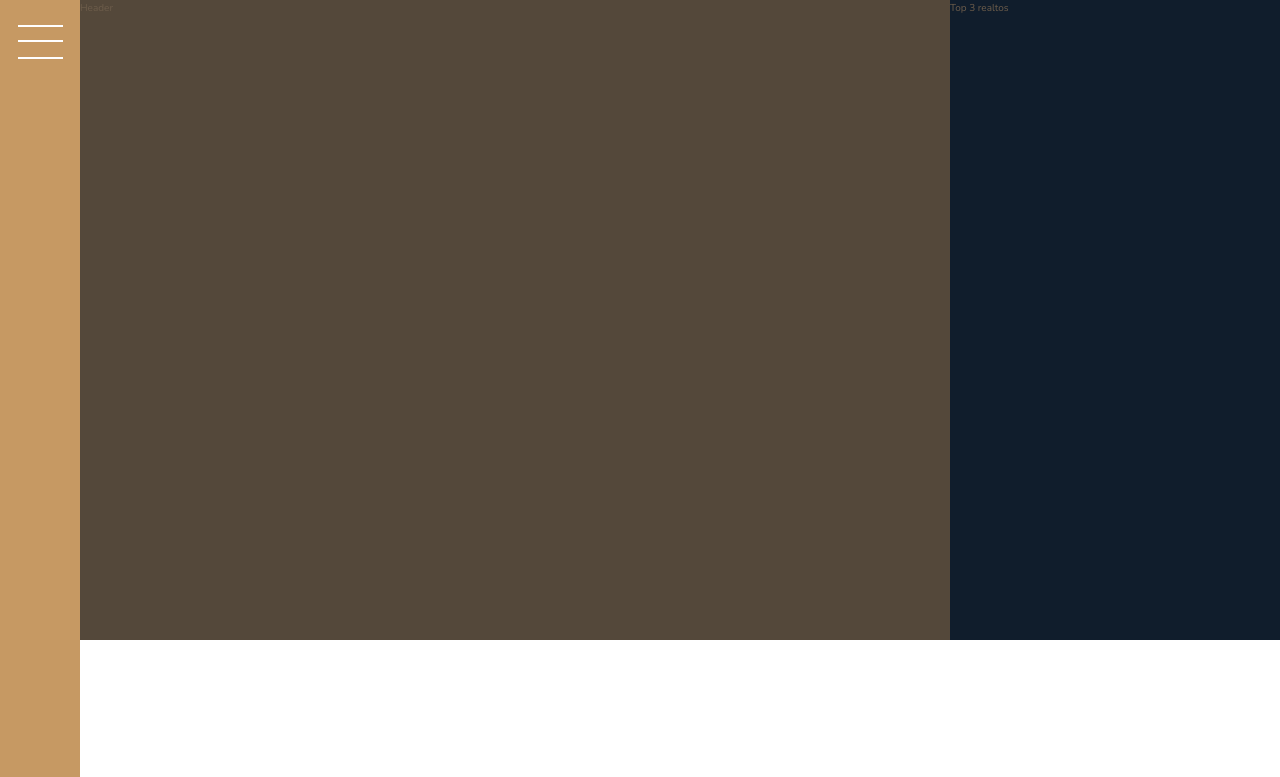
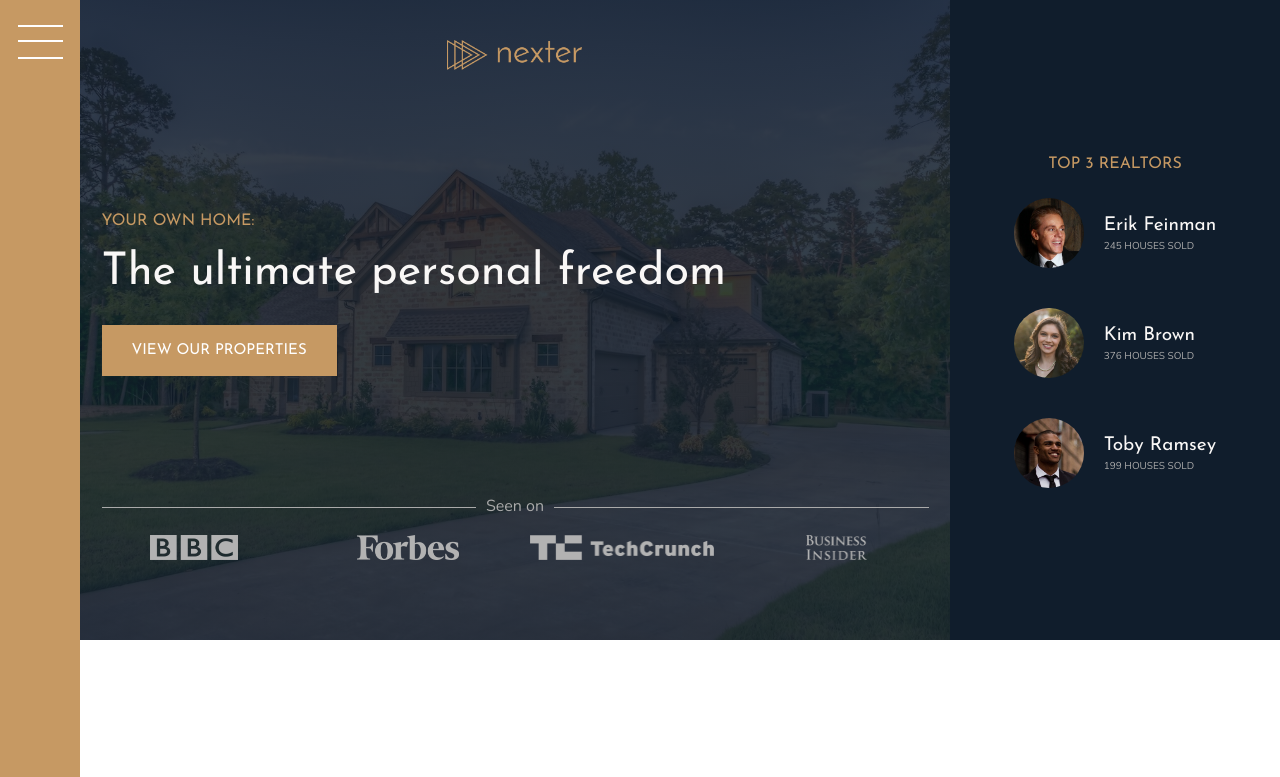
Before and after one commit to EGimenoS/nexter, a website: page index.html in a window 1280 px wide. Shown: the top 777 px of the page. Drawn offline with nearby package versions, Linux system fonts and the light colour scheme.

Commit message:
added header and realtors sections

```diff
--- a/index.html
+++ b/index.html
@@ -16,9 +16,40 @@
       <button class="nav-btn"></button>
     </div>
 
-    <header class="header">Header</header>
+    <header class="header">
+      <img src="img/logo.png" alt="" class="header__logo" />
+      <h3 class="heading-3">Your own home:</h3>
+      <h1 class="heading-1">The ultimate personal freedom</h1>
+      <button class="btn header__btn">View our properties</button>
+      <div class="header__seenon-text">Seen on</div>
+      <div class="header__seenon-logos">
+        <img src="img/logo-bbc.png" alt="logo bbc" />
+        <img src="img/logo-forbes.png" alt="logo forbes" />
+        <img src="img/logo-techcrunch.png" alt="logo techcrunch" />
+        <img src="img/logo-bi.png" alt="logo bi" />
+      </div>
+    </header>
 
-    <div class="realtors">Top 3 realtos</div>
+    <div class="realtors">
+      <h3 class="heading-3">Top 3 Realtors</h3>
+      <div class="realtors__list">
+        <img src="img/realtor-1.jpeg" alt="realtor 1" class="realtors__img" />
+        <div class="realtors__details">
+          <h4 class="heading-4 heading-4--light">Erik Feinman</h4>
+          <p class="realtors__sold">245 houses sold</p>
+        </div>
+        <img src="img/realtor-2.jpeg" alt="realtor 2" class="realtors__img" />
+        <div class="realtors__details">
+          <h4 class="heading-4 heading-4--light">Kim Brown</h4>
+          <p class="realtors__sold">376 houses sold</p>
+        </div>
+        <img src="img/realtor-3.jpeg" alt="realtor 3" class="realtors__img" />
+        <div class="realtors__details">
+          <h4 class="heading-4 heading-4--light">Toby Ramsey</h4>
+          <p class="realtors__sold">199 houses sold</p>
+        </div>
+      </div>
+    </div>
 
     <section class="features">
       <div class="feature">
--- a/sass/_header.scss
+++ b/sass/_header.scss
@@ -1,4 +1,54 @@
 .header {
   background-color: $color-grey-dark-1;
   grid-column: full-start / col-end 6;
+  background-image: linear-gradient(rgba($color-secondary, 0.85), rgba($color-secondary, 0.85)), url(../img/hero.jpeg);
+  background-size: cover;
+  background-position: center;
+  padding: 8rem;
+  padding-top: 4rem;
+
+  display: grid;
+  grid-template-rows: 1fr min-content 6rem 1fr;
+  grid-template-columns: max-content;
+  grid-gap: 1.5rem;
+  justify-content: center;
+
+  &__logo {
+    height: 3rem;
+    justify-self: center;
+  }
+
+  &__btn {
+    align-self: start;
+    justify-self: start;
+  }
+
+  &__seenon-text {
+    display: grid;
+    grid-template-columns: 1fr max-content 1fr;
+    grid-column-gap: 1rem;
+    align-items: center;
+
+    font-size: 1.6rem;
+    color: $color-grey-light-2;
+
+    &::before,
+    &::after {
+      content: "";
+      height: 1px;
+      display: block;
+      background-color: currentColor;
+    }
+  }
+
+  &__seenon-logos {
+    display: grid;
+    grid-template-columns: repeat(4, 1fr);
+    grid-column-gap: 3rem;
+    justify-items: center;
+    img {
+      height: 2.5rem;
+      filter: brightness(70%);
+    }
+  }
 }
--- a/sass/_realtors.scss
+++ b/sass/_realtors.scss
@@ -1,4 +1,30 @@
 .realtors {
   background-color: $color-secondary;
   grid-column: col-start 7 / full-end;
+  padding: 3rem;
+  display: grid;
+  justify-content: center;
+  justify-items: center;
+  align-content: center;
+  grid-row-gap: 2rem;
+
+  &__list {
+    display: grid;
+    grid-template-columns: min-content max-content;
+    grid-column-gap: 2rem;
+    grid-row-gap: 5vh;
+    align-items: center;
+  }
+
+  &__img {
+    width: 7rem;
+    border-radius: 50%;
+    display: block;
+  }
+
+  &__sold {
+    text-transform: uppercase;
+    color: $color-grey-light-2;
+    margin-top: -3px;
+  }
 }
--- a/sass/_typography.scss
+++ b/sass/_typography.scss
@@ -5,6 +5,9 @@
 
 .heading-1 {
   @extend %heading;
+  font-size: 4.5rem;
+  color: $color-grey-light-1;
+  line-height: 1;
 }
 
 .heading-2 {
```
Also changed, not shown: css/style.css.
